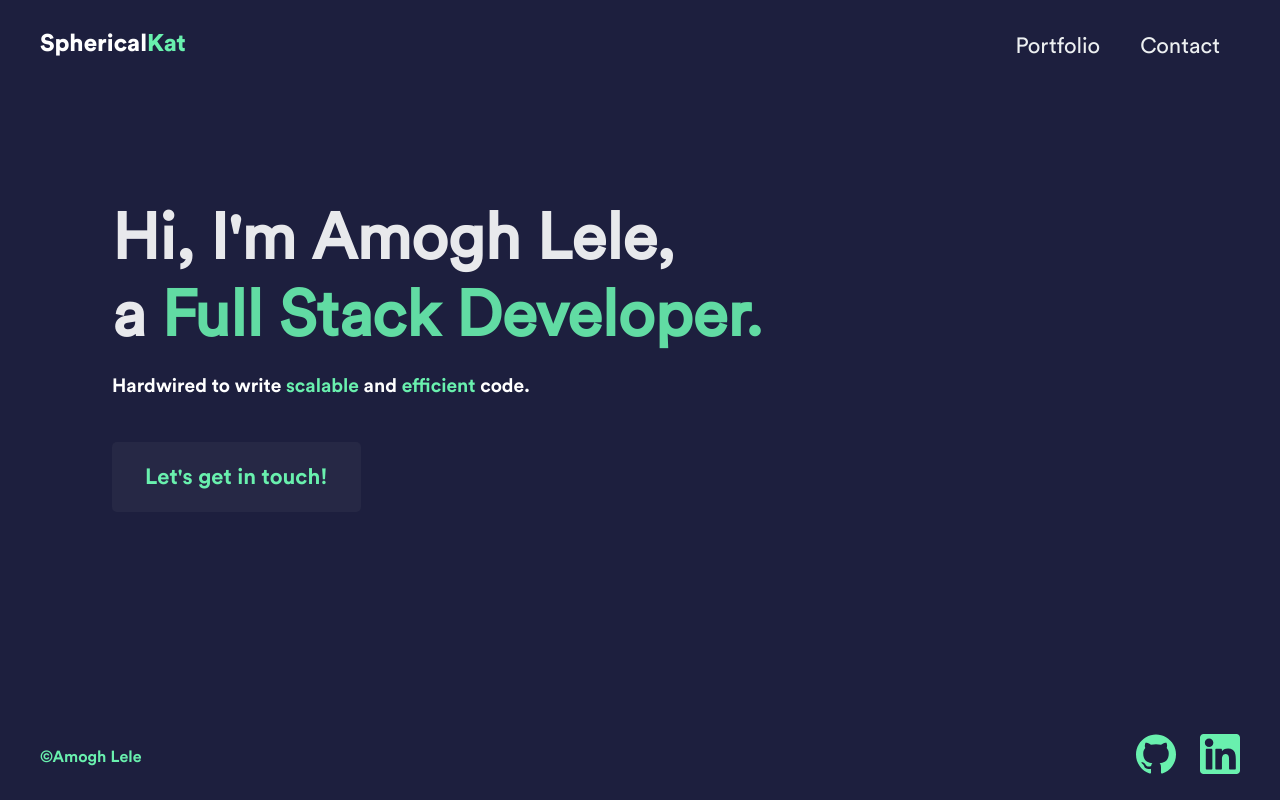
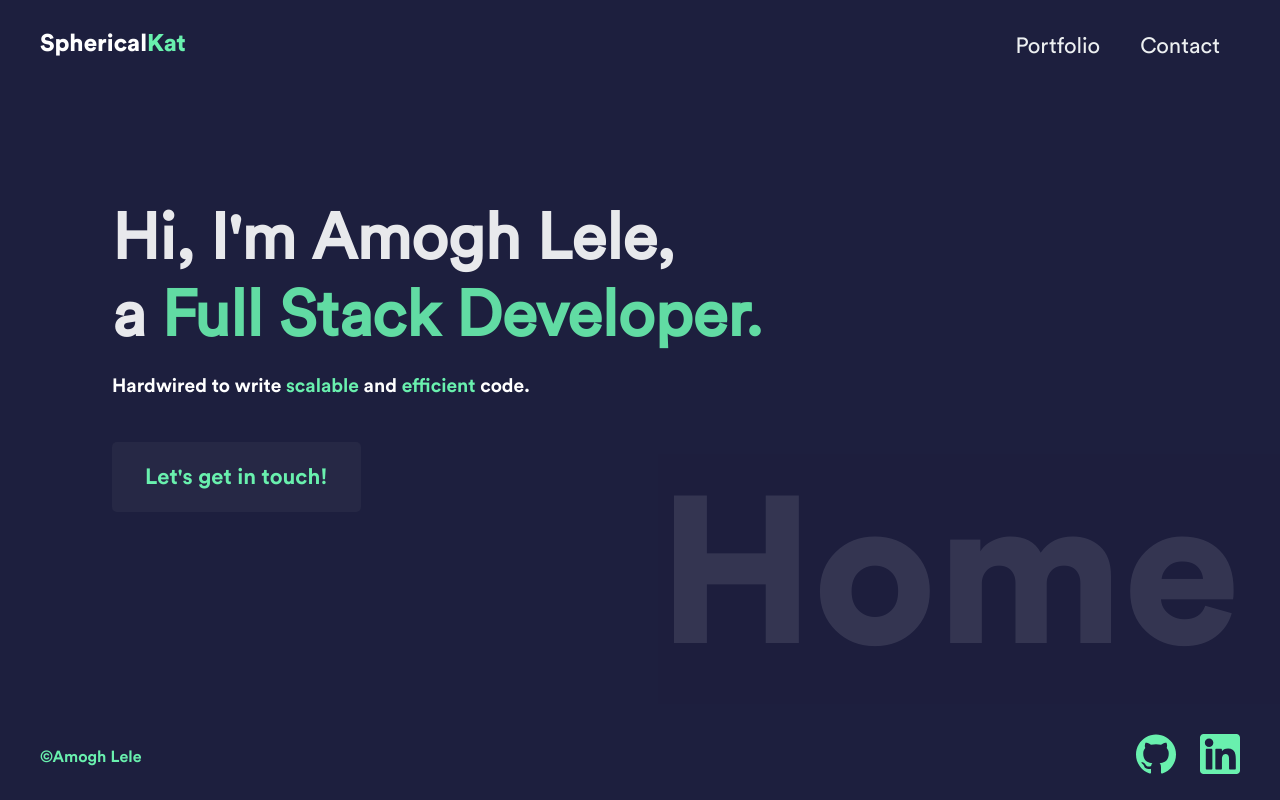
Before and after one commit to SphericalKat/sphericalkat.dev, a React (Create React App) app: page / in a window 1280 px wide. Built offline with nearby package versions, Linux system fonts and the light colour scheme.

Commit message:
:bug: fix an error causing the watermark not to be shown
Signed-off-by: ATechnoHazard <amolele@gmail.com>

```diff
--- a/src/App.css
+++ b/src/App.css
@@ -31,7 +31,7 @@ body {
     font-family: "CircularStdBlack";
     font-size: 13em;
     opacity: 0.1;
-    z-index: -1;
+    z-index: 1;
     right: 0;
     color: white;
     bottom: 12%;
```
